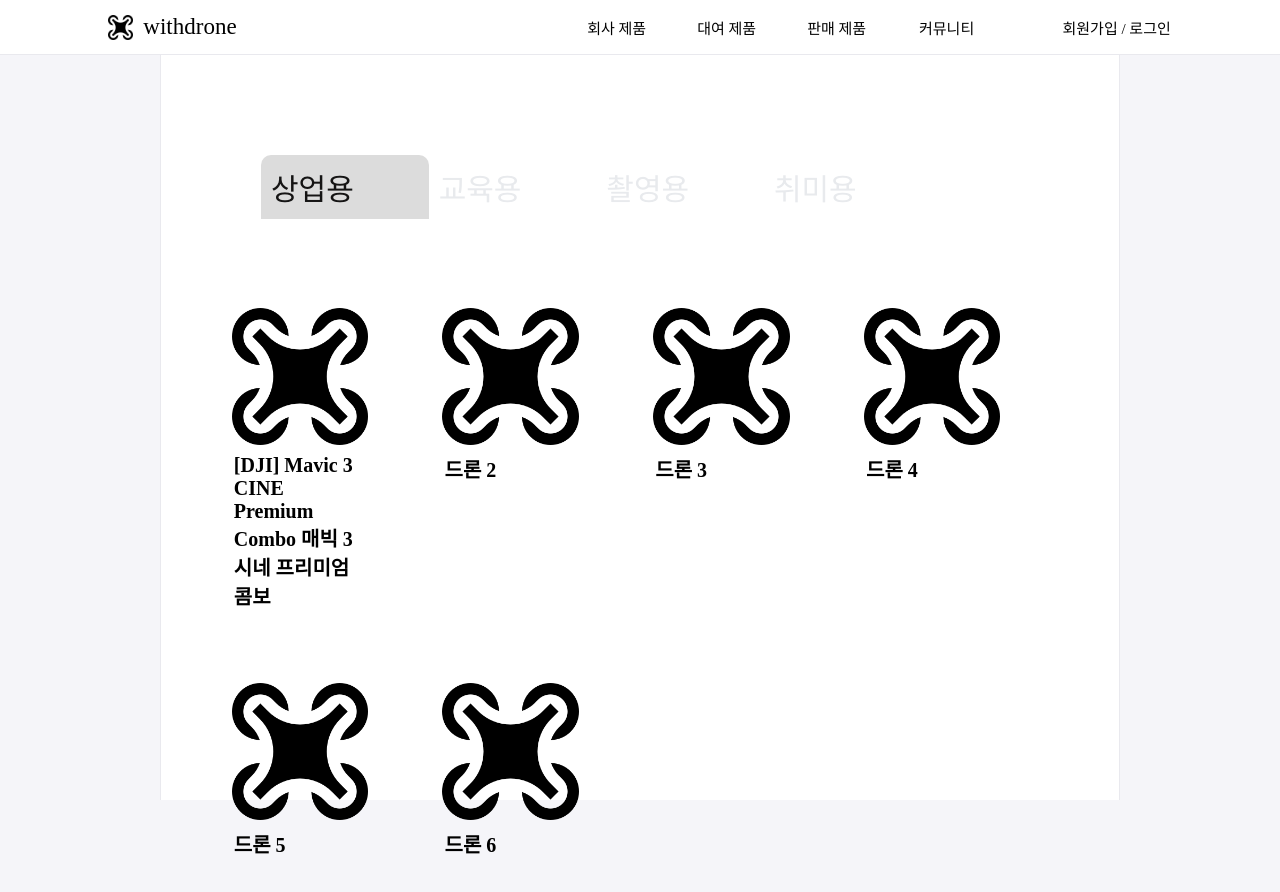
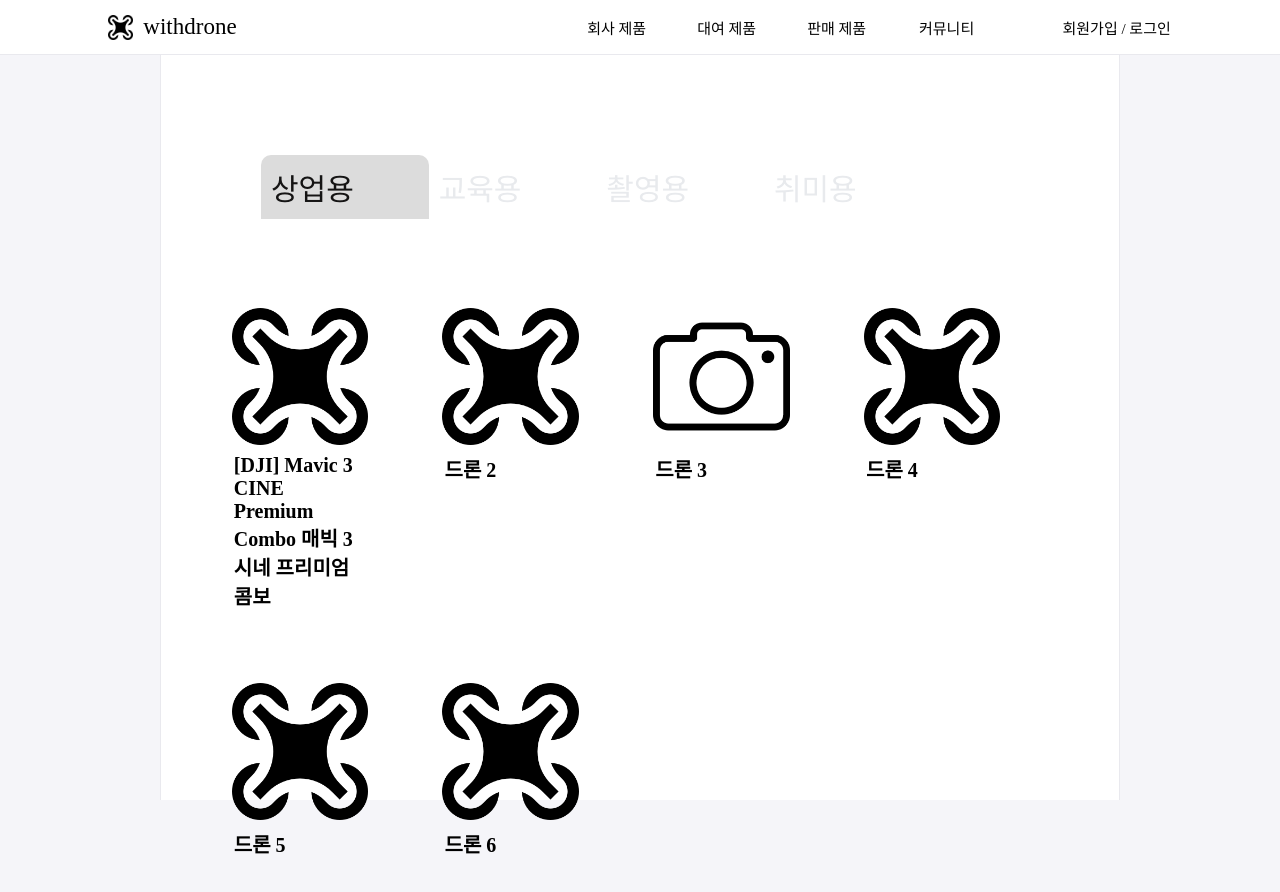
Before and after one commit to EasyWebP/WithDrone, a React (Create React App) app in the folder WithDrone_1/withdrone/: page /sell in a window 1280 px wide. Shown: the top 892 px of the page. Built offline with nearby package versions, Linux system fonts and the light colour scheme; a web font is replaced by a local one.

Commit message:
refactor: Commercial.tsx 제품 보여주는 코드 리팩토링
반복된 코드를 삼항연산자를 사용하여 리팩토링 하였습니다.

```diff
--- a/WithDrone_1/withdrone/src/pages/sell/Commercial.tsx
+++ b/WithDrone_1/withdrone/src/pages/sell/Commercial.tsx
@@ -1,5 +1,7 @@
 import React from "react";
 import styled from "styled-components";
+import drone from "../../img/drone.png";
+import camera from "../../img/camera.png";
 
 const Containers = styled.div`
   width: 100%;
@@ -34,52 +36,37 @@
   }
 `;
 export default function Commercial() {
+  const productList = [
+    {
+      title: "[DJI] Mavic 3 CINE Premium Combo 매빅 3 시네 프리미엄 콤보",
+      imgSrc: { drone },
+    },
+    { title: "드론 2", imgSrc: { drone } },
+    { title: "드론 3", imgSrc: { camera } },
+    { title: "드론 4", imgSrc: { drone } },
+    { title: "드론 5", imgSrc: { drone } },
+    { title: "드론 6", imgSrc: { drone } },
+  ];
+
   return (
     <Containers>
       <ProductContainer>
-        <div className="product">
-          <div className="product_img_div">
-            <img src={require("../../img/drone.png")} className="product_img" />
+        {productList.map((product, index) => (
+          <div className="product" key={index}>
+            <div className="product_img_div">
+              <img
+                src={
+                  typeof product.imgSrc === "string"
+                    ? product.imgSrc
+                    : product.imgSrc.drone || product.imgSrc.camera
+                  // 더 간략하게는 안될까?
+                }
+                className="product_img"
+              />
+            </div>
+            <p className="product_title">{product.title}</p>
           </div>
-          <p className="product_title">
-            [DJI] Mavic 3 CINE Premium Combo 매빅 3 시네 프리미엄 콤보
-          </p>
-        </div>
-
-        <div className="product">
-          <div className="product_img_div">
-            <img src={require("../../img/drone.png")} className="product_img" />
-          </div>
-          <p className="product_title">드론 2</p>
-        </div>
-
-        <div className="product">
-          <div className="product_img_div">
-            <img src={require("../../img/drone.png")} className="product_img" />
-          </div>
-          <p className="product_title">드론 3</p>
-        </div>
-
-        <div className="product">
-          <div className="product_img_div">
-            <img src={require("../../img/drone.png")} className="product_img" />
-          </div>
-          <p className="product_title">드론 4</p>
-        </div>
-
-        <div className="product">
-          <div className="product_img_div">
-            <img src={require("../../img/drone.png")} className="product_img" />
-          </div>
-          <p className="product_title">드론 5</p>
-        </div>
-
-        <div className="product">
-          <div className="product_img_div">
-            <img src={require("../../img/drone.png")} className="product_img" />
-          </div>
-          <p className="product_title">드론 6</p>
-        </div>
+        ))}
       </ProductContainer>
     </Containers>
   );
--- a/WithDrone_1/withdrone/src/pages/sell/index.tsx
+++ b/WithDrone_1/withdrone/src/pages/sell/index.tsx
@@ -49,10 +49,6 @@
     { id: 4, label: "취미용", content: <Commercial /> },
   ];
 
-  // const selectMenuHandler = (index: any) => {
-  //   clickTab(index);
-  // };
-
   return (
     <Containers>
       <TabMenu>
```
